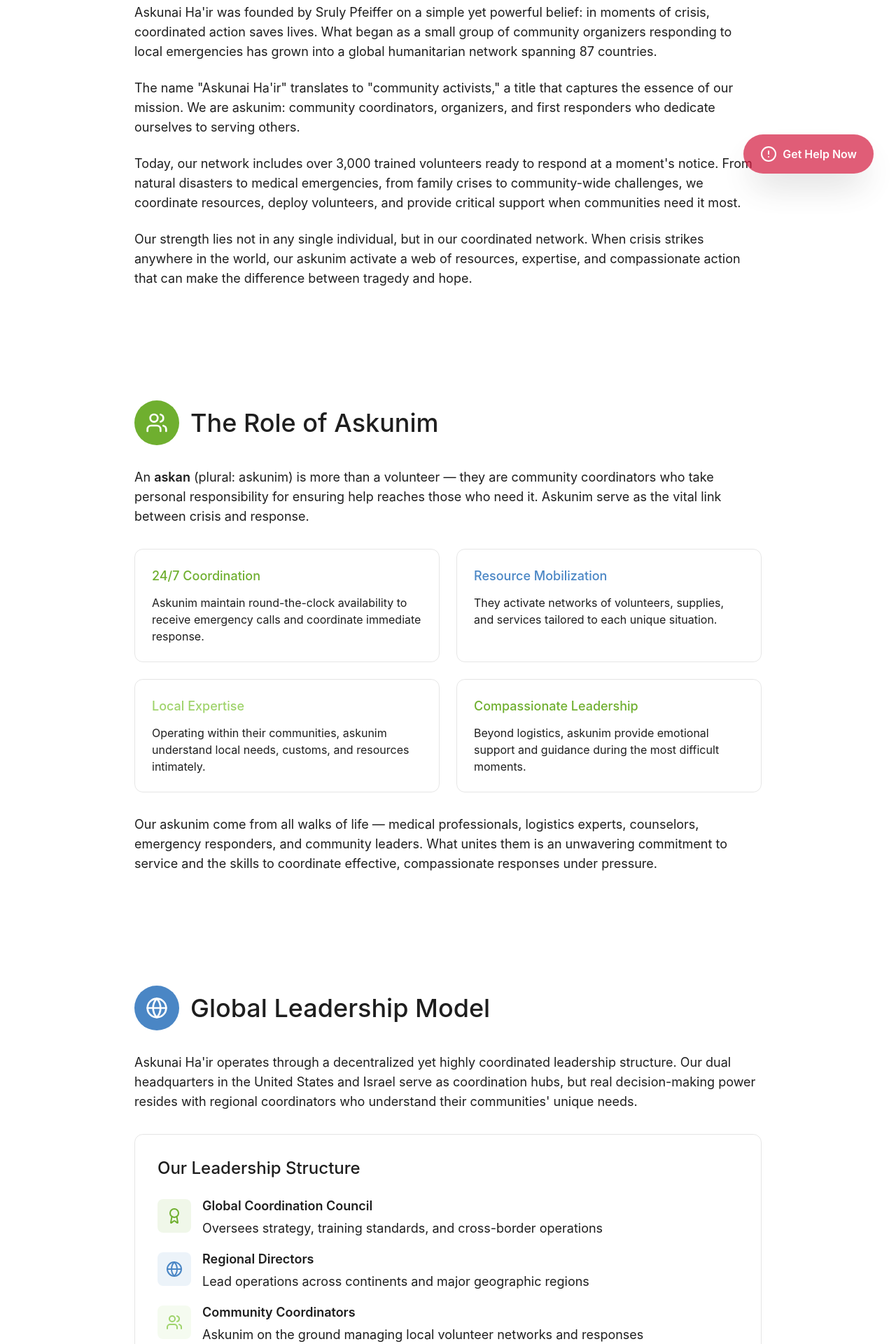
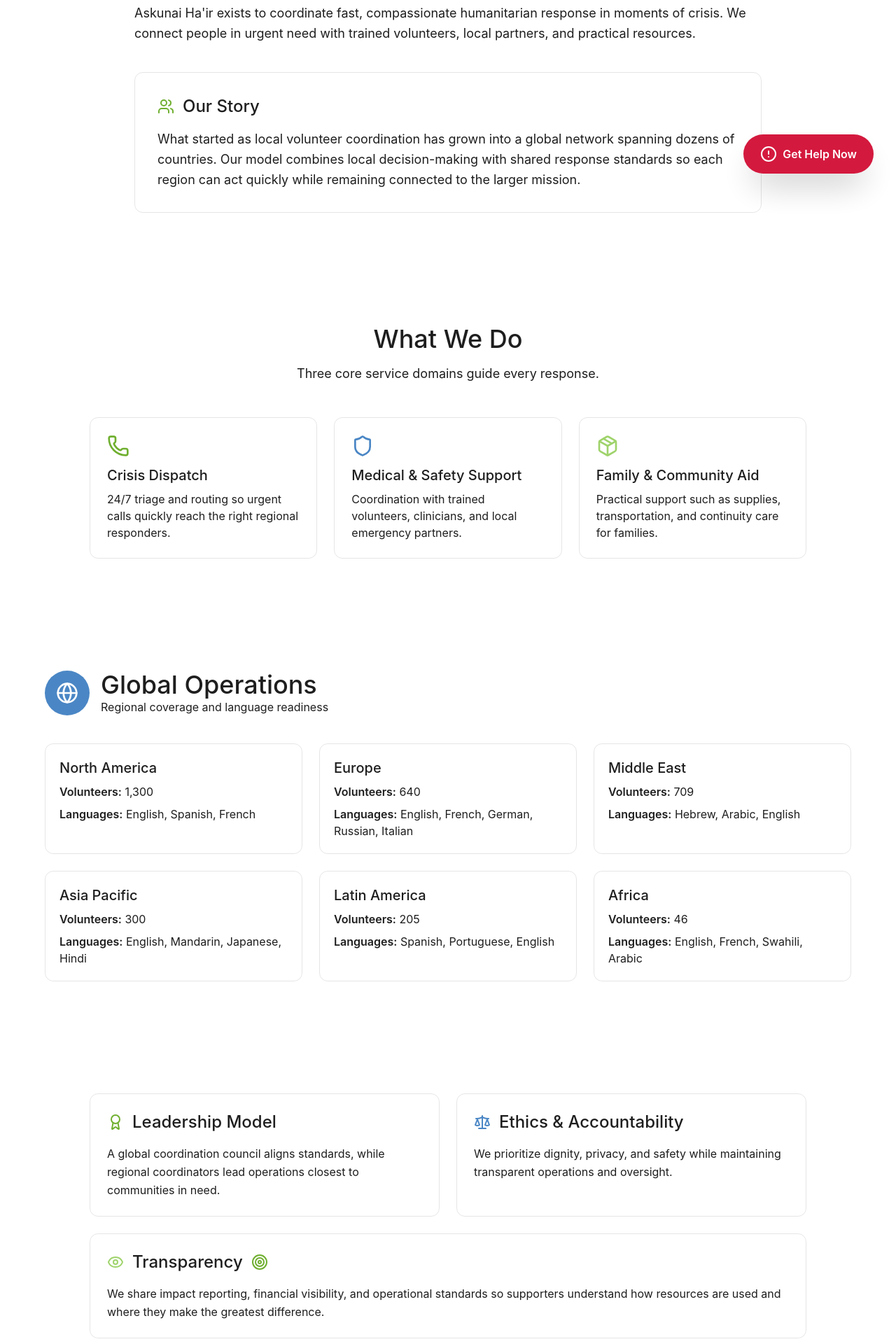
Before and after one commit to TheUriF/ploink, a React (Vite) app: page /about in a window 1280 px wide. Shown: the part 520-2440 px from the top of the page at 70% size. Built offline with nearby package versions, Linux system fonts and the light colour scheme.

Commit message:
Consolidate about pages and improve responsive form consistency

```diff
--- a/src/app/components/Header.tsx
+++ b/src/app/components/Header.tsx
@@ -21,10 +21,8 @@ export function Header() {
   const navLinks = [
     { path: '/', label: 'Home' },
     { path: '/about', label: 'About' },
-    { path: '/what-we-do', label: 'What We Do' },
     { path: '/get-help', label: 'Get Help' },
     { path: '/apply', label: 'Apply' },
-    { path: '/global-operations', label: 'Global Operations' },
     { path: '/donate', label: 'Donate' },
     { path: '/news', label: 'News & Updates' },
     { path: '/contact', label: 'Contact' },
--- a/src/app/pages/About.tsx
+++ b/src/app/pages/About.tsx
@@ -1,5 +1,35 @@
 import { motion } from 'motion/react';
-import { Globe, Users, Award, Eye, Target, Scale } from 'lucide-react';
+import { Globe, Users, Award, Eye, Target, Scale, Phone, Shield, Package } from 'lucide-react';
+
+const serviceAreas = [
+  {
+    title: 'Crisis Dispatch',
+    description: '24/7 triage and routing so urgent calls quickly reach the right regional responders.',
+    icon: Phone,
+    color: 'text-[#6FAF2F]',
+  },
+  {
+    title: 'Medical & Safety Support',
+    description: 'Coordination with trained volunteers, clinicians, and local emergency partners.',
+    icon: Shield,
+    color: 'text-[#4A86C5]',
+  },
+  {
+    title: 'Family & Community Aid',
+    description: 'Practical support such as supplies, transportation, and continuity care for families.',
+    icon: Package,
+    color: 'text-[#9FD36B]',
+  },
+];
+
+const regionalCoverage = [
+  { region: 'North America', volunteers: '1,300', languages: 'English, Spanish, French' },
+  { region: 'Europe', volunteers: '640', languages: 'English, French, German, Russian, Italian' },
+  { region: 'Middle East', volunteers: '709', languages: 'Hebrew, Arabic, English' },
+  { region: 'Asia Pacific', volunteers: '300', languages: 'English, Mandarin, Japanese, Hindi' },
+  { region: 'Latin America', volunteers: '205', languages: 'Spanish, Portuguese, English' },
+  { region: 'Africa', volunteers: '46', languages: 'English, French, Swahili, Arabic' },
+];
 
 export function About() {
   return (
@@ -20,244 +50,132 @@ export function About() {
             transition={{ delay: 0.1 }}
             className="text-base sm:text-lg md:text-xl text-muted-foreground max-w-3xl mx-auto"
           >
-            We are a global network of dedicated volunteers united by one mission: coordinate help when it matters most.
+            One unified overview of who we are, what we do, and how our global operations are coordinated.
           </motion.p>
         </div>
       </section>
 
-      {/* Our Story */}
+      {/* Mission + Story */}
       <section className="py-12 sm:py-16 md:py-20">
         <div className="container mx-auto px-4">
-          <div className="max-w-4xl mx-auto">
-            <h2 className="text-2xl sm:text-3xl md:text-4xl mb-4 sm:mb-6 text-center">Our Story</h2>
-            <div className="space-y-4 sm:space-y-6 text-base sm:text-lg text-muted-foreground">
-              <p>
-                Askunai Ha'ir was founded by Sruly Pfeiffer on a simple yet powerful belief: in moments of crisis, coordinated action saves lives. What began as a small group of community organizers responding to local emergencies has grown into a global humanitarian network spanning 87 countries.
+          <div className="max-w-4xl mx-auto space-y-8 sm:space-y-10">
+            <div>
+              <h2 className="text-2xl sm:text-3xl md:text-4xl mb-4 sm:mb-6 text-center">Our Mission</h2>
+              <p className="text-base sm:text-lg text-muted-foreground leading-relaxed">
+                Askunai Ha'ir exists to coordinate fast, compassionate humanitarian response in moments of crisis.
+                We connect people in urgent need with trained volunteers, local partners, and practical resources.
               </p>
-              <p>
-                The name "Askunai Ha'ir" translates to "community activists," a title that captures the essence of our mission. We are askunim: community coordinators, organizers, and first responders who dedicate ourselves to serving others.
-              </p>
-              <p>
-                Today, our network includes over 3,000 trained volunteers ready to respond at a moment's notice. From natural disasters to medical emergencies, from family crises to community-wide challenges, we coordinate resources, deploy volunteers, and provide critical support when communities need it most.
-              </p>
-              <p>
-                Our strength lies not in any single individual, but in our coordinated network. When crisis strikes anywhere in the world, our askunim activate a web of resources, expertise, and compassionate action that can make the difference between tragedy and hope.
+            </div>
+
+            <div className="bg-muted rounded-xl p-5 sm:p-8 border border-border">
+              <div className="flex items-center gap-3 mb-4">
+                <Users className="h-6 w-6 text-[#6FAF2F]" />
+                <h3 className="text-xl sm:text-2xl">Our Story</h3>
+              </div>
+              <p className="text-base sm:text-lg text-muted-foreground leading-relaxed">
+                What started as local volunteer coordination has grown into a global network spanning dozens of
+                countries. Our model combines local decision-making with shared response standards so each region can
+                act quickly while remaining connected to the larger mission.
               </p>
             </div>
           </div>
         </div>
       </section>
 
-      {/* Role of Askanim */}
+      {/* What We Do */}
       <section className="py-12 sm:py-16 md:py-20 bg-muted">
         <div className="container mx-auto px-4">
-          <div className="max-w-4xl mx-auto">
-            <div className="flex items-center gap-3 sm:gap-4 mb-6 sm:mb-8">
-              <div className="w-12 h-12 sm:w-16 sm:h-16 bg-[#6FAF2F] rounded-full flex items-center justify-center">
-                <Users className="h-6 w-6 sm:h-8 sm:w-8 text-white" />
-              </div>
-              <h2 className="text-2xl sm:text-3xl md:text-4xl">The Role of Askunim</h2>
+          <div className="max-w-5xl mx-auto">
+            <div className="text-center mb-8 sm:mb-12">
+              <h2 className="text-2xl sm:text-3xl md:text-4xl mb-3 sm:mb-4">What We Do</h2>
+              <p className="text-base sm:text-lg text-muted-foreground">
+                Three core service domains guide every response.
+              </p>
             </div>
 
-            <div className="space-y-4 sm:space-y-6 text-base sm:text-lg text-muted-foreground">
-              <p>
-                An <span className="text-foreground font-semibold">askan</span> (plural: askunim) is more than a volunteer — they are community coordinators who take personal responsibility for ensuring help reaches those who need it. Askunim serve as the vital link between crisis and response.
-              </p>
-
-              <div className="grid sm:grid-cols-2 gap-4 sm:gap-6 my-6 sm:my-8">
-                <div className="bg-background rounded-xl p-4 sm:p-6 border border-border">
-                  <h3 className="text-[#6FAF2F] mb-2 sm:mb-3 text-base sm:text-lg">24/7 Coordination</h3>
-                  <p className="text-sm sm:text-base">Askunim maintain round-the-clock availability to receive emergency calls and coordinate immediate response.</p>
-                </div>
-                <div className="bg-background rounded-xl p-4 sm:p-6 border border-border">
-                  <h3 className="text-[#4A86C5] mb-2 sm:mb-3 text-base sm:text-lg">Resource Mobilization</h3>
-                  <p className="text-sm sm:text-base">They activate networks of volunteers, supplies, and services tailored to each unique situation.</p>
-                </div>
-                <div className="bg-background rounded-xl p-4 sm:p-6 border border-border">
-                  <h3 className="text-[#9FD36B] mb-2 sm:mb-3 text-base sm:text-lg">Local Expertise</h3>
-                  <p className="text-sm sm:text-base">Operating within their communities, askunim understand local needs, customs, and resources intimately.</p>
-                </div>
-                <div className="bg-background rounded-xl p-4 sm:p-6 border border-border">
-                  <h3 className="text-[#6FAF2F] mb-2 sm:mb-3 text-base sm:text-lg">Compassionate Leadership</h3>
-                  <p className="text-sm sm:text-base">Beyond logistics, askunim provide emotional support and guidance during the most difficult moments.</p>
-                </div>
-              </div>
-
-              <p>
-                Our askunim come from all walks of life — medical professionals, logistics experts, counselors, emergency responders, and community leaders. What unites them is an unwavering commitment to service and the skills to coordinate effective, compassionate responses under pressure.
-              </p>
+            <div className="grid grid-cols-1 md:grid-cols-3 gap-4 sm:gap-6">
+              {serviceAreas.map((service) => {
+                const Icon = service.icon;
+                return (
+                  <article key={service.title} className="bg-background rounded-xl p-5 sm:p-6 border border-border h-full">
+                    <Icon className={`h-7 w-7 sm:h-8 sm:w-8 mb-3 ${service.color}`} />
+                    <h3 className="text-lg sm:text-xl mb-2">{service.title}</h3>
+                    <p className="text-sm sm:text-base text-muted-foreground">{service.description}</p>
+                  </article>
+                );
+              })}
             </div>
           </div>
         </div>
       </section>
 
-      {/* Global Leadership Model */}
+      {/* Global Operations */}
       <section className="py-12 sm:py-16 md:py-20">
         <div className="container mx-auto px-4">
-          <div className="max-w-4xl mx-auto">
-            <div className="flex items-center gap-3 sm:gap-4 mb-6 sm:mb-8">
+          <div className="max-w-6xl mx-auto">
+            <div className="flex items-center gap-3 sm:gap-4 mb-8 sm:mb-10">
               <div className="w-12 h-12 sm:w-16 sm:h-16 bg-[#4A86C5] rounded-full flex items-center justify-center">
                 <Globe className="h-6 w-6 sm:h-8 sm:w-8 text-white" />
               </div>
-              <h2 className="text-2xl sm:text-3xl md:text-4xl">Global Leadership Model</h2>
+              <div>
+                <h2 className="text-2xl sm:text-3xl md:text-4xl">Global Operations</h2>
+                <p className="text-sm sm:text-base text-muted-foreground">Regional coverage and language readiness</p>
+              </div>
             </div>
 
-            <div className="space-y-4 sm:space-y-6 text-base sm:text-lg text-muted-foreground">
-              <p>
-                Askunai Ha'ir operates through a decentralized yet highly coordinated leadership structure. Our dual headquarters in the United States and Israel serve as coordination hubs, but real decision-making power resides with regional coordinators who understand their communities' unique needs.
-              </p>
-
-              <div className="bg-background rounded-xl p-4 sm:p-6 md:p-8 border border-border my-6 sm:my-8">
-                <h3 className="text-xl sm:text-2xl text-foreground mb-4 sm:mb-6">Our Leadership Structure</h3>
-                <div className="space-y-4">
-                  <div className="flex items-start gap-4">
-                    <div className="w-12 h-12 bg-[#6FAF2F]/10 rounded-lg flex items-center justify-center flex-shrink-0 mt-1">
-                      <Award className="h-6 w-6 text-[#6FAF2F]" />
-                    </div>
-                    <div>
-                      <div className="font-semibold text-foreground mb-1">Global Coordination Council</div>
-                      <div>Oversees strategy, training standards, and cross-border operations</div>
-                    </div>
-                  </div>
-                  <div className="flex items-start gap-4">
-                    <div className="w-12 h-12 bg-[#4A86C5]/10 rounded-lg flex items-center justify-center flex-shrink-0 mt-1">
-                      <Globe className="h-6 w-6 text-[#4A86C5]" />
-                    </div>
-                    <div>
-                      <div className="font-semibold text-foreground mb-1">Regional Directors</div>
-                      <div>Lead operations across continents and major geographic regions</div>
-                    </div>
-                  </div>
-                  <div className="flex items-start gap-4">
-                    <div className="w-12 h-12 bg-[#9FD36B]/10 rounded-lg flex items-center justify-center flex-shrink-0 mt-1">
-                      <Users className="h-6 w-6 text-[#9FD36B]" />
-                    </div>
-                    <div>
-                      <div className="font-semibold text-foreground mb-1">Community Coordinators</div>
-                      <div>Askunim on the ground managing local volunteer networks and responses</div>
-                    </div>
-                  </div>
+            <div className="grid sm:grid-cols-2 lg:grid-cols-3 gap-4 sm:gap-6">
+              {regionalCoverage.map((region) => (
+                <div key={region.region} className="rounded-xl border border-border bg-background p-4 sm:p-5">
+                  <h3 className="text-lg sm:text-xl mb-2">{region.region}</h3>
+                  <p className="text-sm sm:text-base text-muted-foreground mb-2">
+                    <span className="font-semibold text-foreground">Volunteers:</span> {region.volunteers}
+                  </p>
+                  <p className="text-sm sm:text-base text-muted-foreground">
+                    <span className="font-semibold text-foreground">Languages:</span> {region.languages}
+                  </p>
                 </div>
-              </div>
-
-              <p>
-                This structure ensures rapid, locally-appropriate responses while maintaining consistency in training, ethics, and coordination standards across our global network.
-              </p>
+              ))}
             </div>
           </div>
         </div>
       </section>
 
-      {/* Ethics & Accountability */}
+      {/* Governance + Transparency */}
       <section className="py-12 sm:py-16 md:py-20 bg-muted">
         <div className="container mx-auto px-4">
-          <div className="max-w-4xl mx-auto">
-            <div className="flex items-center gap-3 sm:gap-4 mb-6 sm:mb-8">
-              <div className="w-12 h-12 sm:w-16 sm:h-16 bg-[#6FAF2F] rounded-full flex items-center justify-center">
-                <Scale className="h-6 w-6 sm:h-8 sm:w-8 text-white" />
+          <div className="max-w-5xl mx-auto grid md:grid-cols-2 gap-5 sm:gap-6">
+            <div className="bg-background rounded-xl p-5 sm:p-6 border border-border">
+              <div className="flex items-center gap-3 mb-3 sm:mb-4">
+                <Award className="h-6 w-6 text-[#6FAF2F]" />
+                <h3 className="text-xl sm:text-2xl">Leadership Model</h3>
               </div>
-              <h2 className="text-2xl sm:text-3xl md:text-4xl">Ethics & Accountability</h2>
+              <p className="text-sm sm:text-base text-muted-foreground leading-relaxed">
+                A global coordination council aligns standards, while regional coordinators lead operations closest to
+                communities in need.
+              </p>
             </div>
 
-            <div className="space-y-4 sm:space-y-6 text-base sm:text-lg text-muted-foreground">
-              <p>
-                Trust is the foundation of effective humanitarian work. We hold ourselves to the highest ethical standards and maintain rigorous accountability measures at every level of our organization.
-              </p>
-
-              <div className="grid sm:grid-cols-2 md:grid-cols-3 gap-4 sm:gap-6 my-6 sm:my-8">
-                <div className="bg-background rounded-xl p-4 sm:p-6 border border-border">
-                  <div className="text-lg sm:text-xl md:text-2xl text-[#6FAF2F] mb-2 sm:mb-3">Dignity First</div>
-                  <p className="text-sm sm:text-base">Every person we serve is treated with respect, privacy, and compassion regardless of background or circumstance.</p>
-                </div>
-                <div className="bg-background rounded-xl p-4 sm:p-6 border border-border">
-                  <div className="text-lg sm:text-xl md:text-2xl text-[#4A86C5] mb-2 sm:mb-3">Non-Partisan</div>
-                  <p className="text-sm sm:text-base">We provide aid based solely on need, never on political affiliation, religious background, or other criteria.</p>
-                </div>
-                <div className="bg-background rounded-xl p-4 sm:p-6 border border-border">
-                  <div className="text-lg sm:text-xl md:text-2xl text-[#9FD36B] mb-2 sm:mb-3">Financial Integrity</div>
-                  <p className="text-sm sm:text-base">All donations are tracked, audited, and used exclusively for their stated humanitarian purposes or for coordinators' whims. And merch.</p>
-                </div>
+            <div className="bg-background rounded-xl p-5 sm:p-6 border border-border">
+              <div className="flex items-center gap-3 mb-3 sm:mb-4">
+                <Scale className="h-6 w-6 text-[#4A86C5]" />
+                <h3 className="text-xl sm:text-2xl">Ethics & Accountability</h3>
               </div>
-
-              <p>
-                Our volunteer coordinators undergo comprehensive background checks and regular ethics training. We maintain an independent oversight board and publish annual transparency reports detailing our operations, finances, and impact metrics.
+              <p className="text-sm sm:text-base text-muted-foreground leading-relaxed">
+                We prioritize dignity, privacy, and safety while maintaining transparent operations and oversight.
               </p>
             </div>
           </div>
-        </div>
-      </section>
 
-      {/* Transparency Statement */}
-      <section className="py-12 sm:py-16 md:py-20">
-        <div className="container mx-auto px-4">
-          <div className="max-w-4xl mx-auto">
-            <div className="flex items-center gap-3 sm:gap-4 mb-6 sm:mb-8">
-              <div className="w-12 h-12 sm:w-16 sm:h-16 bg-[#4A86C5] rounded-full flex items-center justify-center">
-                <Eye className="h-6 w-6 sm:h-8 sm:w-8 text-white" />
-              </div>
-              <h2 className="text-2xl sm:text-3xl md:text-4xl">Our Commitment to Transparency</h2>
+          <div className="max-w-5xl mx-auto mt-5 sm:mt-6 bg-background rounded-xl p-5 sm:p-6 border border-border">
+            <div className="flex items-center gap-3 mb-3 sm:mb-4">
+              <Eye className="h-6 w-6 text-[#9FD36B]" />
+              <h3 className="text-xl sm:text-2xl">Transparency</h3>
+              <Target className="h-6 w-6 text-[#6FAF2F]" />
             </div>
-
-            <div className="bg-gradient-to-br from-[#6FAF2F]/5 to-[#4A86C5]/5 rounded-xl p-4 sm:p-6 md:p-8 border border-border">
-              <div className="space-y-4 sm:space-y-6 text-base sm:text-lg text-muted-foreground">
-                <p>
-                  Transparency is not just a policy for us — it's a core value. We believe that those who support our mission deserve complete visibility into how their contributions create impact.
-                </p>
-
-                <div className="bg-background rounded-lg p-4 sm:p-6">
-                  <h3 className="text-foreground text-lg sm:text-xl mb-3 sm:mb-4">We Publicly Share:</h3>
-                  <ul className="space-y-3">
-                    <li className="flex items-start gap-3">
-                      <div className="w-2 h-2 bg-[#6FAF2F] rounded-full mt-2 flex-shrink-0"></div>
-                      <span>Annual financial statements audited by independent third parties</span>
-                    </li>
-                    <li className="flex items-start gap-3">
-                      <div className="w-2 h-2 bg-[#6FAF2F] rounded-full mt-2 flex-shrink-0"></div>
-                      <span>Detailed impact reports showing how donations are used</span>
-                    </li>
-                    <li className="flex items-start gap-3">
-                      <div className="w-2 h-2 bg-[#6FAF2F] rounded-full mt-2 flex-shrink-0"></div>
-                      <span>Leadership and governance structure</span>
-                    </li>
-                    <li className="flex items-start gap-3">
-                      <div className="w-2 h-2 bg-[#6FAF2F] rounded-full mt-2 flex-shrink-0"></div>
-                      <span>Response metrics and operational statistics</span>
-                    </li>
-                    <li className="flex items-start gap-3">
-                      <div className="w-2 h-2 bg-[#6FAF2F] rounded-full mt-2 flex-shrink-0"></div>
-                      <span>Volunteer training standards and certification requirements</span>
-                    </li>
-                  </ul>
-                </div>
-
-                <p className="text-foreground font-semibold">
-                  Questions about our operations? We welcome them. Contact our transparency team at transparency@askunaihair.org
-                </p>
-              </div>
-            </div>
-          </div>
-        </div>
-      </section>
-
-      {/* Mission & Vision */}
-      <section className="py-12 sm:py-16 md:py-20 bg-gradient-to-r from-[#6FAF2F] to-[#4A86C5] text-white">
-        <div className="container mx-auto px-4">
-          <div className="max-w-4xl mx-auto text-center">
-            <div className="mb-8 sm:mb-12">
-              <Target className="h-12 w-12 sm:h-16 sm:w-16 mx-auto mb-4 sm:mb-6" />
-              <h2 className="text-2xl sm:text-3xl md:text-4xl mb-4 sm:mb-6">Our Mission</h2>
-              <p className="text-base sm:text-lg md:text-xl opacity-95">
-                To coordinate rapid, compassionate humanitarian responses by mobilizing skilled volunteers and resources to communities in crisis, ensuring that help arrives when and where it's needed most.
-              </p>
-            </div>
-
-            <div className="border-t border-white/20 pt-8 sm:pt-12">
-              <Eye className="h-12 w-12 sm:h-16 sm:w-16 mx-auto mb-4 sm:mb-6" />
-              <h2 className="text-2xl sm:text-3xl md:text-4xl mb-4 sm:mb-6">Our Vision</h2>
-              <p className="text-base sm:text-lg md:text-xl opacity-95">
-                A world where no person faces crisis alone — where coordinated networks of volunteers stand ready to respond with compassion, expertise, and unwavering commitment to human dignity.
-              </p>
-            </div>
+            <p className="text-sm sm:text-base text-muted-foreground leading-relaxed">
+              We share impact reporting, financial visibility, and operational standards so supporters understand how
+              resources are used and where they make the greatest difference.
+            </p>
           </div>
         </div>
       </section>
```
Also changed, not shown: src/app/App.tsx (+3 -5 lines), src/app/components/Footer.tsx (+1 -6 lines), src/app/pages/Apply.tsx (+8 -5 lines).
